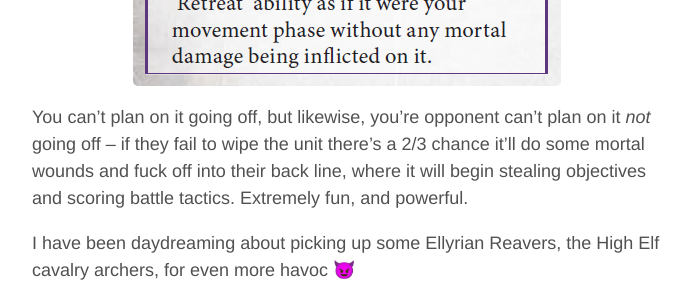
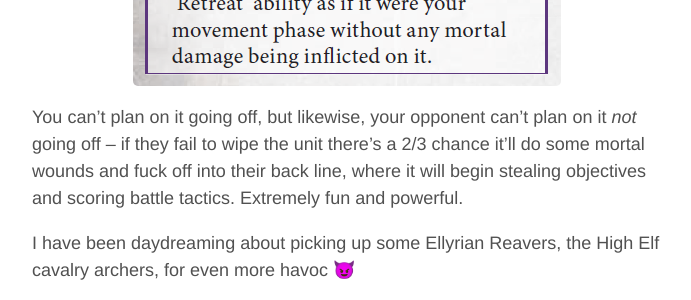
Before and after one commit to rachelnertia/rachelnertia.github.io, a Jekyll site: the page built from _posts/2025/2025-01-05-riders-of-nuloren.md, in a window 1280 px wide and 900 px high, scrolled down 4802 px. Shown: the part 454-754 px from the top of the window, without its empty margins (293-984 px from the left). Built offline with Jekyll 4.4.1, drawn with Linux system fonts in a browser that asks for light colours; comment, search, counter and statistics services are not loaded.

Commit message:
Update 2025-01-05-riders-of-nuloren.md

```diff
--- a/_posts/2025/2025-01-05-riders-of-nuloren.md
+++ b/_posts/2025/2025-01-05-riders-of-nuloren.md
@@ -54,6 +54,6 @@ As I mentioned at the beginning, the Glade Riders will be run as an additional u
 
 ![](/images/2025/01/riders-of-nuloren/sow-havoc.png)
 
-You can't plan on it going off, but likewise, you're opponent can't plan on it *not* going off -- if they fail to wipe the unit there's a 2/3 chance it'll do some mortal wounds and fuck off into their back line, where it will begin stealing objectives and scoring battle tactics. Extremely fun, and powerful.
+You can't plan on it going off, but likewise, your opponent can't plan on it *not* going off -- if they fail to wipe the unit there's a 2/3 chance it'll do some mortal wounds and fuck off into their back line, where it will begin stealing objectives and scoring battle tactics. Extremely fun and powerful.
 
 I have been daydreaming about picking up some Ellyrian Reavers, the High Elf cavalry archers, for even more havoc 😈
```
